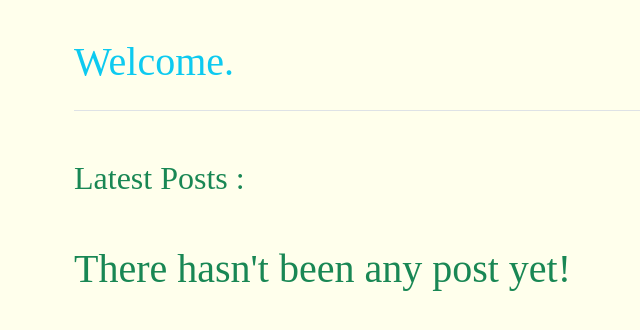
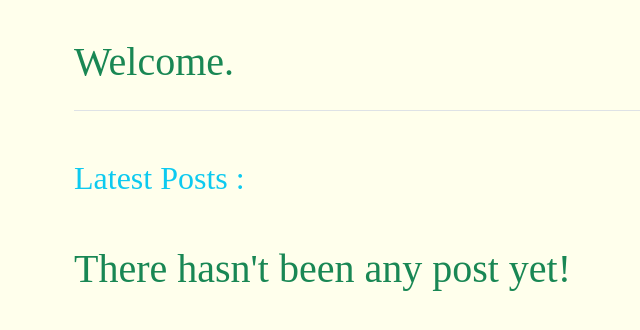
Before and after one commit to Amirkz80/Zimolog, a Django app: page / in a window 1280 px wide. Shown: the part 58-388 px from the top of the page, without its empty margins (8-648 px from the left). Run offline with Django 3.2, Linux system fonts and the light colour scheme; data that the repository does not hold is empty; some libraries are stand-ins or nearby versions.

Commit message:
Editing text colors in index.html

```diff
--- a/blogs/templates/blogs/index.html
+++ b/blogs/templates/blogs/index.html
@@ -3,7 +3,7 @@
 
 {% block page_header %}
 <style>
-  #welcome, #hello, #nopost, #editbutton, #latest_posts{
+  #welcome, #nopost, #editbutton, #hello, #latest_posts{
     font-family: "Times New Roman";
   }
   #details{
@@ -12,21 +12,22 @@
   #btntext{
     color: mintcream;
   }
+
 </style>
 
     {% if user.is_authenticated %}
-      <h1 class="text-info" id="hello">Hello, {{ user.username }}.</h1>
+      <h1 class="text-success"id="hello">Hello, {{ user.username }}.</h1>
     {% else %}
 
-      <h1 class="text-info" id="welcome">Welcome.</h1>
+      <h1 class="text-success" id="welcome">Welcome.</h1>
     {% endif %}
 
 {% endblock page_header %}
 
 
 {% block content %}
-  <div class="text-success" id="latest_posts">
-    <h2 class="mb-5">Latest Posts :</h2>
+  <div id="latest_posts">
+    <h2 class="mb-5 text-info">Latest Posts :</h2>
   </div>
 
     {% for post in posts %}
```
